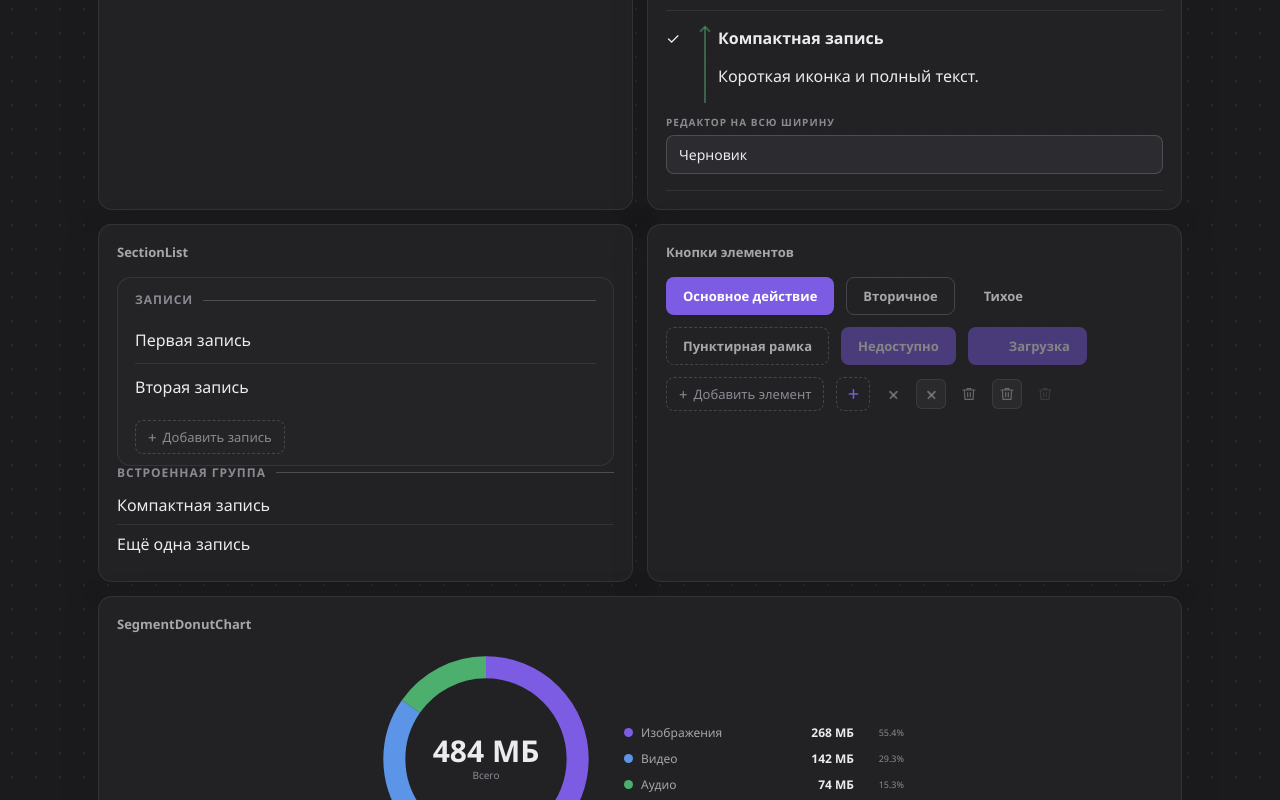
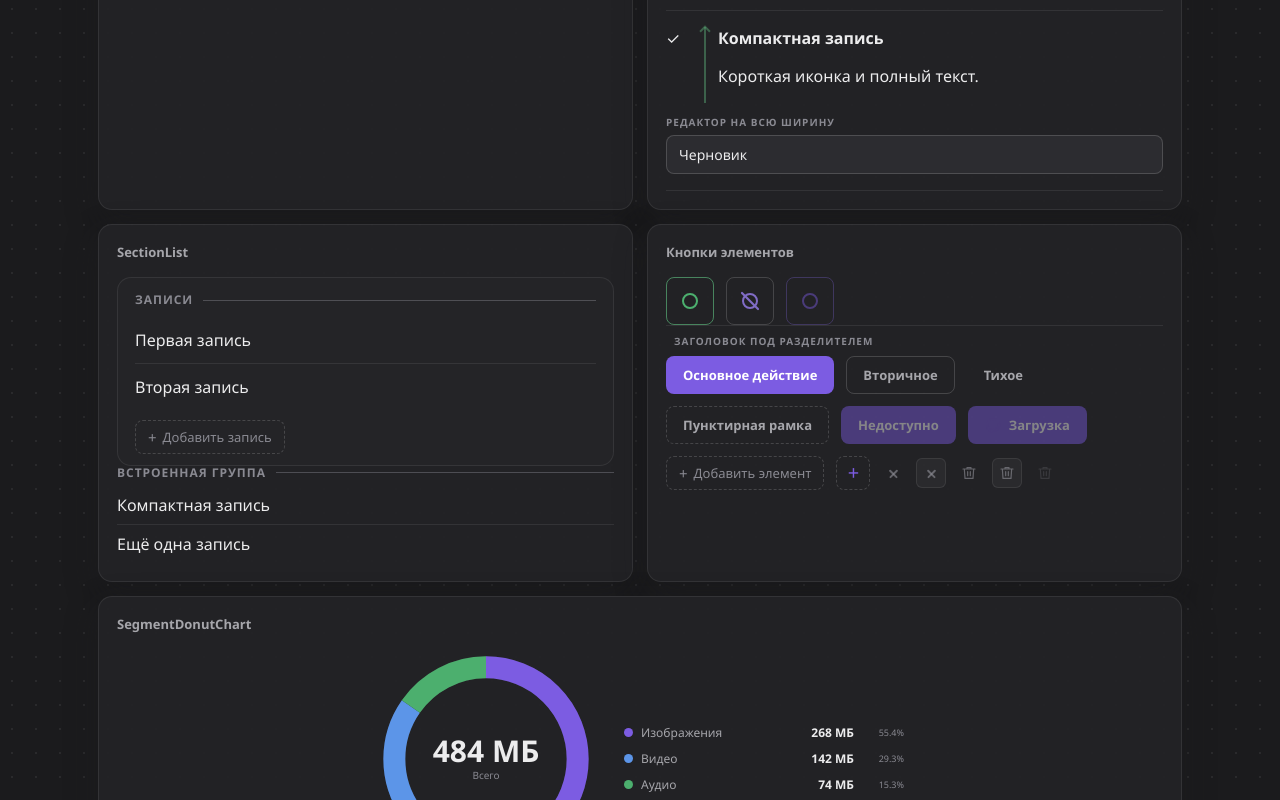
Before and after one commit to SylvieShare/share-ui, a Vue app: page / in a window 1280 px wide. Shown: the part 1611-2411 px from the top of the page. Built offline with nearby package versions, Linux system fonts and the light colour scheme.

Commit message:
Добавить анимированную кнопку IconToggleButton и верхний разделитель секций

```diff
--- a/package.json
+++ b/package.json
@@ -1,6 +1,6 @@
 {
   "name": "@sylvieshare/share-ui",
-  "version": "0.30.0",
+  "version": "0.31.0",
   "description": "Shared Vue 3 design tokens, UI primitives and headless interactions for SylvieShare applications.",
   "type": "module",
   "main": "./dist/share-ui.js",
--- /dev/null
+++ b/src/components/IconToggleButton.vue
@@ -0,0 +1,34 @@
+<template>
+  <ActionButton
+    class="share-icon-toggle"
+    :class="{ 'share-icon-toggle--on': modelValue }"
+    :style="{ '--icon-toggle-color': color || 'var(--accent)' }"
+    variant="secondary" icon-only :disabled="disabled"
+    :aria-label="label" :title="label" :aria-pressed="modelValue"
+    @click="toggle"
+  >
+    <template #icon>
+      <span class="share-icon-toggle__icon" aria-hidden="true"><slot name="icon" /></span>
+      <svg class="share-icon-toggle__slash" viewBox="0 0 24 24" fill="none" aria-hidden="true">
+        <path d="M4 4 20 20" pathLength="1" />
+      </svg>
+    </template>
+  </ActionButton>
+</template>
+<script setup>
+import ActionButton from './ActionButton.vue'
+const props = defineProps({ modelValue: Boolean, label: { type: String, required: true }, color: { type: String, default: null }, disabled: Boolean })
+const emit = defineEmits(['update:modelValue'])
+function toggle() { if (!props.disabled) emit('update:modelValue', !props.modelValue) }
+</script>
+<style scoped>
+.share-icon-toggle { position: relative; color: color-mix(in srgb, var(--icon-toggle-color) 65%, var(--text-muted)); transition: color .2s ease, border-color .2s ease, background .2s ease; }
+.share-icon-toggle.share-action-button:hover:not(:disabled) { color: var(--icon-toggle-color); }
+.share-icon-toggle--on { color: var(--icon-toggle-color); border-color: color-mix(in srgb, var(--icon-toggle-color) 60%, var(--border-strong)); }
+.share-icon-toggle__icon { display: grid; place-items: center; width: 24px; height: 24px; }
+.share-icon-toggle__icon :deep(svg) { width: 24px; height: 24px; }
+.share-icon-toggle__slash { position: absolute; width: 24px; height: 24px; left: 50%; top: 50%; transform: translate(-50%, -50%); pointer-events: none; }
+.share-icon-toggle__slash path { stroke: currentColor; stroke-width: 2.2; stroke-linecap: round; stroke-dasharray: 1; stroke-dashoffset: 0; opacity: 1; transition: stroke-dashoffset .22s ease, opacity .18s ease; }
+.share-icon-toggle--on .share-icon-toggle__slash path { stroke-dashoffset: 1; opacity: 0; }
+@media (prefers-reduced-motion: reduce) { .share-icon-toggle, .share-icon-toggle__slash path { transition: none; } }
+</style>
--- a/src/components/SectionLabel.vue
+++ b/src/components/SectionLabel.vue
@@ -1,5 +1,5 @@
 <template>
-  <div class="share-section-label" :class="{ 'share-section-label--border': border }" :style="alignStyle">
+  <div class="share-section-label" :class="{ 'share-section-label--border': border, 'share-section-label--before': border && borderPosition === 'before' }" :style="alignStyle">
     <span class="share-section-label__text"><slot>{{ title }}</slot></span>
     <span v-if="line" class="share-section-label__line" aria-hidden="true" />
     <span v-if="$slots.actions" class="share-section-label__actions"><slot name="actions" /></span>
@@ -12,11 +12,15 @@ const props = defineProps({
   title: { type: String, default: '' },
   line: { type: Boolean, default: false },
   border: { type: Boolean, default: false },
+  borderPosition: { type: String, default: 'after', validator: value => ['before', 'after'].includes(value) },
+  inset: { type: [String, Number], default: null },
   align: { type: String, default: '' },
 })
 const alignStyle = computed(() => {
   const map = { left: 'flex-start', center: 'center', right: 'flex-end' }
-  return props.align && map[props.align] ? { justifyContent: map[props.align] } : {}
+  const style = props.align && map[props.align] ? { justifyContent: map[props.align] } : {}
+  if (props.inset != null) style.paddingInline = typeof props.inset === 'number' ? `${props.inset}px` : props.inset
+  return style
 })
 </script>
 
@@ -34,6 +38,7 @@ const alignStyle = computed(() => {
   text-transform: uppercase;
 }
 .share-section-label--border { margin-bottom: 6px; padding-bottom: 5px; border-bottom: 1px solid var(--border); }
+.share-section-label--before { padding-bottom: 0; border-bottom: 0; padding-top: 8px; border-top: 1px solid var(--border); margin-bottom: 8px; }
 .share-section-label__line { flex: 1; min-width: 12px; height: 1px; background: var(--border-strong); }
 .share-section-label__text { min-width: 0; }
 .share-section-label__actions { display: inline-flex; align-items: center; gap: 6px; }
--- a/src/gallery/ComponentGallery.vue
+++ b/src/gallery/ComponentGallery.vue
@@ -90,8 +90,14 @@
           </SectionList>
         </article>
 
-        <article class="share-component-gallery__card" data-share-gallery="AddButton RemoveButton ActionButton">
+        <article class="share-component-gallery__card" data-share-gallery="AddButton RemoveButton ActionButton IconToggleButton">
           <h2>Кнопки элементов</h2>
+          <div class="share-component-gallery__row">
+            <IconToggleButton v-model="iconToggle" label="Переключить действие" color="var(--success)"><template #icon><svg viewBox="0 0 24 24" fill="none" stroke="currentColor" stroke-width="2"><circle cx="12" cy="12" r="7" /></svg></template></IconToggleButton>
+            <IconToggleButton :model-value="false" label="Выключенное действие"><template #icon><svg viewBox="0 0 24 24" fill="none" stroke="currentColor" stroke-width="2"><circle cx="12" cy="12" r="7" /></svg></template></IconToggleButton>
+            <IconToggleButton :model-value="true" label="Недоступное действие" disabled><template #icon><svg viewBox="0 0 24 24" fill="none" stroke="currentColor" stroke-width="2"><circle cx="12" cy="12" r="7" /></svg></template></IconToggleButton>
+          </div>
+          <SectionLabel title="Заголовок под разделителем" border border-position="before" :inset="8" />
           <div class="share-component-gallery__row">
             <ActionButton>Основное действие</ActionButton>
             <ActionButton variant="secondary">Вторичное</ActionButton>
@@ -431,6 +437,7 @@ import TileAccentStrip from '../components/TileAccentStrip.vue'
 import MorphTile from '../components/MorphTile.vue'
 import MorphTileHeader from '../components/MorphTileHeader.vue'
 import ActionButton from '../components/ActionButton.vue'
+import IconToggleButton from '../components/IconToggleButton.vue'
 import AddButton from '../components/AddButton.vue'
 import AppSlider from '../components/AppSlider.vue'
 import CompactCheckbox from '../components/CompactCheckbox.vue'
@@ -483,6 +490,7 @@ defineProps({
 })
 
 const componentCount = COMPONENT_GALLERY_COMPONENTS.length
+const iconToggle = ref(true)
 const switchValue = ref(true)
 const checkboxValue = ref(true)
 const toggleValue = ref('md')
--- a/src/index.d.ts
+++ b/src/index.d.ts
@@ -59,6 +59,8 @@ export const CompactCheckbox: DefineComponent<{
 }>
 
 export const SectionLabel: DefineComponent<{
+  borderPosition?: 'before' | 'after'
+  inset?: string | number | null
   title?: string
   border?: boolean
   align?: 'left' | 'center' | 'right' | ''
@@ -578,6 +580,8 @@ export const SkeletonBlock: DefineComponent<{ width?: string; height?: string; r
 
 export const LoadingState: DefineComponent<{ label: string; compact?: boolean; fill?: boolean }>
 
+export const IconToggleButton: DefineComponent<{ modelValue?: boolean; label: string; color?: string | null; disabled?: boolean }>
+
 export const ActionButton: DefineComponent<{
   iconOnly?: boolean
   variant?: 'primary' | 'secondary' | 'quiet' | 'dashed'; type?: 'button' | 'submit' | 'reset'; disabled?: boolean; loading?: boolean; loadingLabel?: string }>
--- a/src/index.js
+++ b/src/index.js
@@ -85,6 +85,7 @@ export { default as SkeletonBlock } from './components/SkeletonBlock.vue'
 export { default as LoadingState } from './components/LoadingState.vue'
 
 export { default as ActionButton } from './components/ActionButton.vue'
+export { default as IconToggleButton } from './components/IconToggleButton.vue'
 
 export { default as GuidedTour } from './components/tutorial/GuidedTour.vue'
 export { useGuidedTour } from './composables/useGuidedTour.js'
--- a/src/lib/componentGalleryCatalog.js
+++ b/src/lib/componentGalleryCatalog.js
@@ -18,6 +18,7 @@ export const COMPONENT_GALLERY_COMPONENTS = Object.freeze([
   'SectionList',
   'AddButton',
   'ActionButton',
+  'IconToggleButton',
   'AppSlider',
   'CompactCheckbox',
   'MultiToggle',
```
Also changed, not shown: 7 other files (tests, documents, lock files or other folders).
